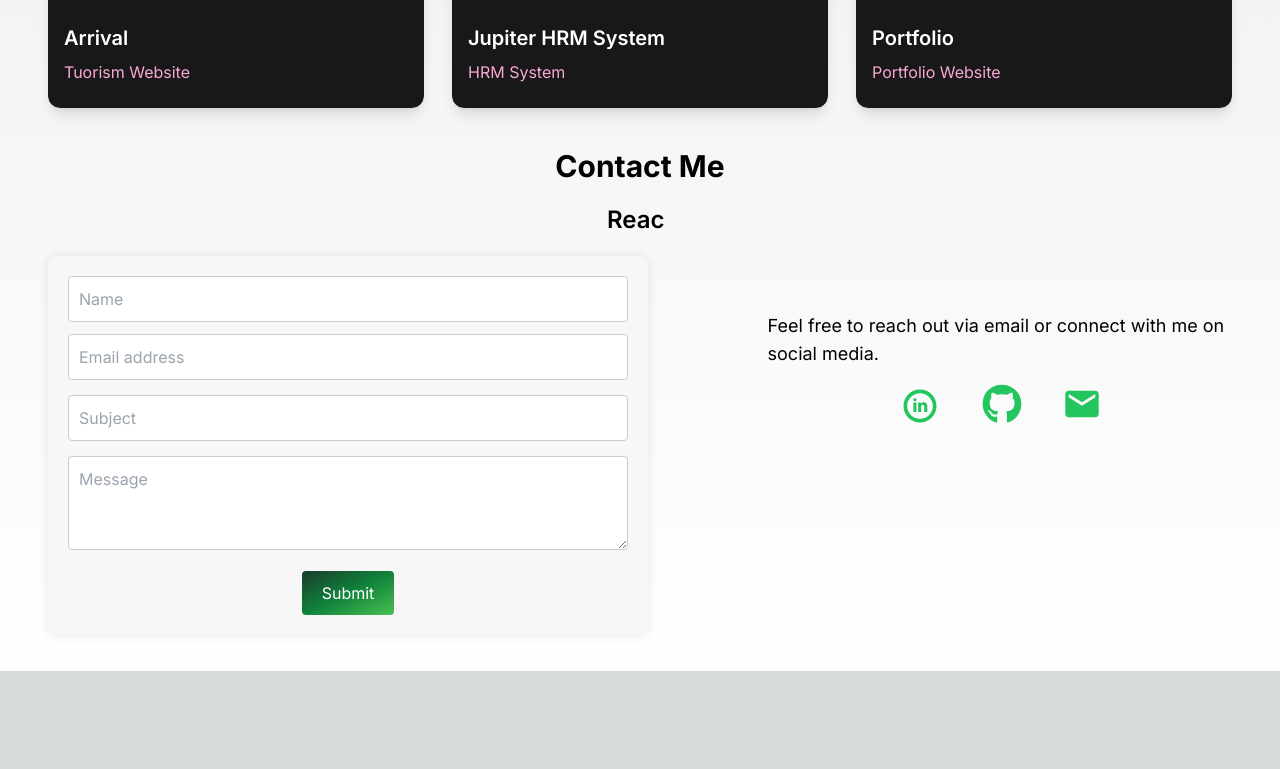
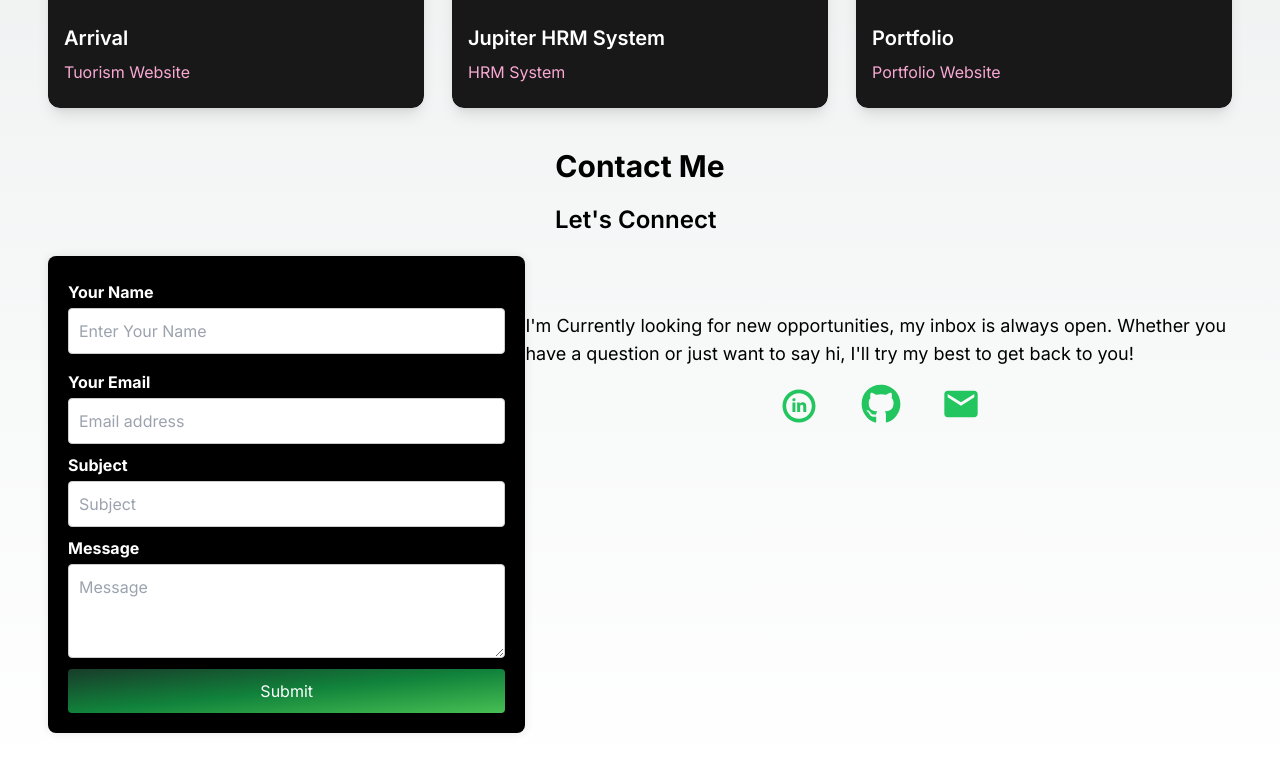
Before and after one commit to SithikaGuruge/Portfolio-My, a Next.js app in the folder my-portfolio/: page / in a window 1280 px wide. Shown: the part 1488-2257 px from the top of the page. Before the commit the page ends 2159 px from the top, so only its background shows below. Built offline with nearby package versions, Linux system fonts and the light colour scheme.

Commit message:
Contact-form Styles changed

```diff
--- a/my-portfolio/src/app/components/ContactForm.jsx
+++ b/my-portfolio/src/app/components/ContactForm.jsx
@@ -16,12 +16,12 @@ const ContactForm = () => {
       maxWidth: '600px',
       margin: '0 0',
       padding: '20px',
-      backgroundColor: '#f7f7f7',
+      backgroundColor: 'black',
       borderRadius: '8px',
       boxShadow: '0 0 10px rgba(0, 0, 0, 0.1)'
     },
     formRow: {
-      marginBottom: '15px'
+      marginBottom: '5px'
     },
     formInput: {
       width: '100%',
@@ -103,6 +103,7 @@ const toggleAlert = (message, type) => {
                 {/* Row 1 of form */}
                 <div className='row formRow' style={styles.formRow}>
                   <div className='col-6'>
+                  <h1 className='text-white flex justify-start py-1 font-bold'>Your Name</h1>
                     <input
                       type='text'
                       name='name'
@@ -115,11 +116,12 @@ const toggleAlert = (message, type) => {
                       })}
                       className='form-control formInput'
                       style={styles.formInput}
-                      placeholder='Name'
+                      placeholder='Enter Your Name'
                     ></input>
                     {errors.name && <span style={styles.errorMessage}>{errors.name.message}</span>}
                   </div>
                   <div className='col-6 mt-3'>
+                  <h1 className='text-white flex justify-start py-1 font-bold'>Your Email</h1>
                     <input
                       type='email'
                       name='email'
@@ -139,6 +141,7 @@ const toggleAlert = (message, type) => {
                 {/* Row 2 of form */}
                 <div className='row formRow' style={styles.formRow}>
                   <div className='col'>
+                  <h1 className='text-white flex justify-start py-1 font-bold'>Subject</h1>
                     <input
                       type='text'
                       name='subject'
@@ -161,6 +164,7 @@ const toggleAlert = (message, type) => {
                 {/* Row 3 of form */}
                 <div className='row formRow' style={styles.formRow}>
                   <div className='col'>
+                  <h1 className='text-white flex justify-start py-1 font-bold'>Message</h1>
                     <textarea
                       rows={3}
                       name='message'
@@ -174,7 +178,7 @@ const toggleAlert = (message, type) => {
                     {errors.message && <span style={styles.errorMessage}>Please enter a message</span>}
                   </div>
                 </div>
-                <button className='submit-btn bg-gradient-to-br from-[#183c2a] via-[#11823b] to-[#48bf53] hover:bg-white' type='submit' style={styles.submitBtn}>
+                <button className='submit-btn bg-gradient-to-br from-[#183c2a] via-[#11823b] to-[#48bf53] hover:bg-white w-full' type='submit' style={styles.submitBtn}>
                   Submit
                 </button>
               </form>
--- a/my-portfolio/src/app/components/ContactSection.jsx
+++ b/my-portfolio/src/app/components/ContactSection.jsx
@@ -16,7 +16,7 @@ export default function ContactSection() {
       <span className="flex justify-center flex-col py-3 ">
         <div className="text-center my-2 pb-3 md:text-2xl font-semibold">
           <TypeAnimation
-            sequence={["Reach out for a new project ", 1000, "Say Hello", 1000]}
+            sequence={["Let's Connect", 1000, "Say Hello!", 1000]}
             wrapper="span"
             speed={50}
             repeat={Infinity}
@@ -27,10 +27,10 @@ export default function ContactSection() {
             <ContactForm />
           </div>
           <div>
-            <h1 className="mt-10 py-4 text-lg">
+            <h1 className="mt-10 py-4 text-md lg:text-lg">
               {" "}
-              Feel free to reach out via email or connect with me on social
-              media.
+              I'm Currently looking for new opportunities, my inbox is always open. Whether you
+              have a question or just want to say hi, I'll try my best to get back to you!
             </h1>
             <div className="flex flex-row justify-center">
               <Link href="http://www.linkedin.com/in/sithika-guruge-37a580214">
```
